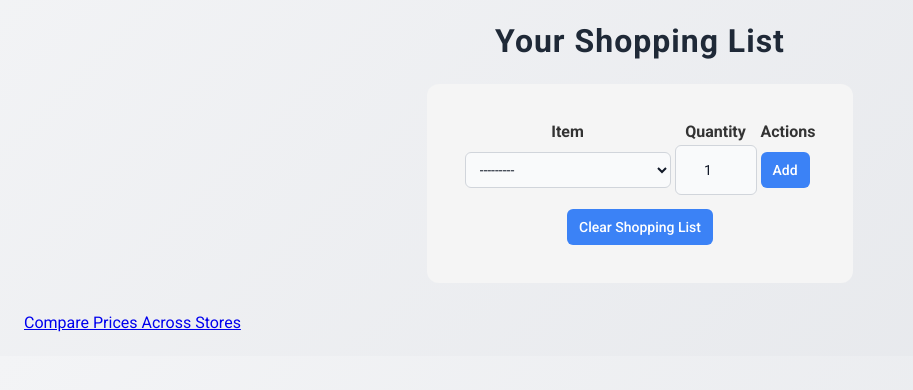
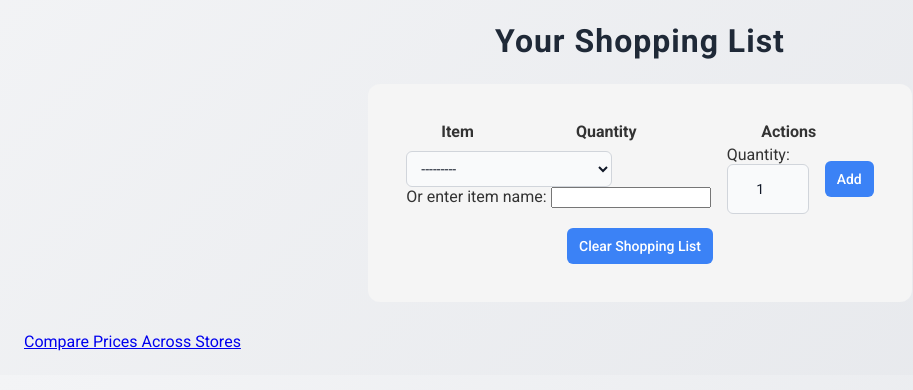
Before and after one commit to Devorah135/GrocerEase, a Django app: page /shopping-list/ in a window 1280 px wide. Shown: the part 136-526 px from the top of the page, without its empty margins (0-913 px from the left). Run offline with Django 5.2, Linux system fonts and the light colour scheme; a user stored in the database is signed in; data comes from the database, SQL or seed files in the repository.

Commit message:
Add autocomplete and manual item input to shopping list

```diff
--- a/GrocerEase/core/templates/shopping_list.html
+++ b/GrocerEase/core/templates/shopping_list.html
@@ -37,24 +37,29 @@
         {% endfor %}
 
         <tr>
-                <form method="POST">
+            <td colspan="3">
+                <form method="POST" style="display: flex; gap: 1rem; align-items: center;">
                     {% csrf_token %}
-                    <td>
+                    <div>
                         {{ form.item }}
+                        <br>
+                        <label for="manual_item_name">Or enter item name:</label>
+                        <input type="text" name="manual_item_name" id="manual_item_name" value="{{ form.manual_item_name.value|default_if_none:'' }}">
+                    </div>
+                    <div>
+                        <label for="quantity">Quantity:</label><br>
+                        {{ form.quantity }}
+                    </div>
+                    <div>
+                        <button type="submit">Add</button>
+                    </div>
+                </form>
             </td>
-                    <td>
-                        {{ form.quantity }}
-                    </td>
-                    <td>
-                        <button type="submit">Add</button>
-                    </td>
-                </form>
         </tr>
-
         </tbody>
         <tfoot>
         <tr>
-            <td colspan="4" style="text-align: center;">
+            <td colspan="3" style="text-align: center;">
                 <form method="POST">
                     {% csrf_token %}
                     <button type="submit" id="clear_list" name="clear_list" value="1" class="danger-button">Clear Shopping List</button>
@@ -65,4 +70,18 @@
     </table>
 
     <a href="{% url 'compare_prices' %}">Compare Prices Across Stores</a>
+
+    <!-- jQuery and jQuery UI (autocomplete) -->
+    <script src="https://code.jquery.com/jquery-3.6.0.min.js"></script>
+    <link rel="stylesheet" href="https://code.jquery.com/ui/1.13.2/themes/base/jquery-ui.css">
+    <script src="https://code.jquery.com/ui/1.13.2/jquery-ui.min.js"></script>
+
+    <script>
+        $(function () {
+            $("#manual_item_name").autocomplete({
+                source: "/suggest-items/",
+                minLength: 2
+            });
+        });
+    </script>
 {% endblock %}
```
Lines whose indentation alone changed are shown as unchanged.
